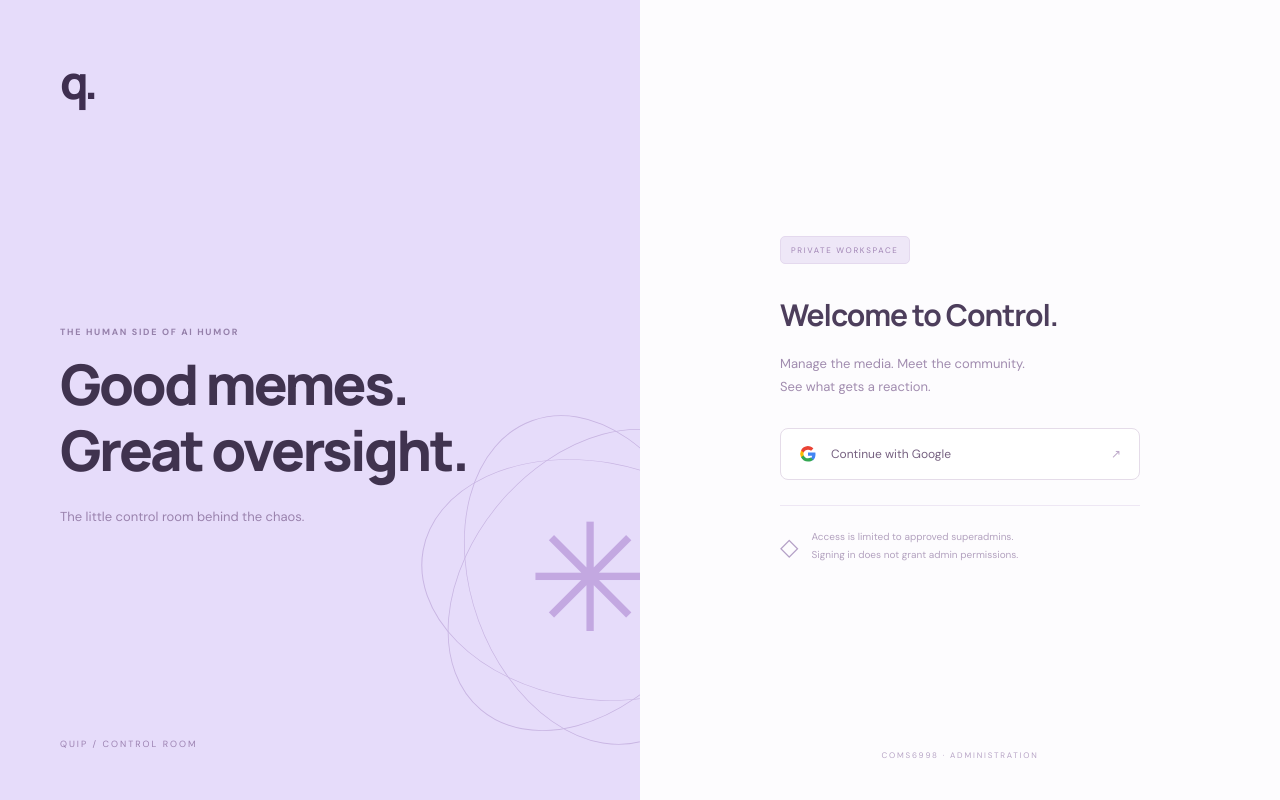
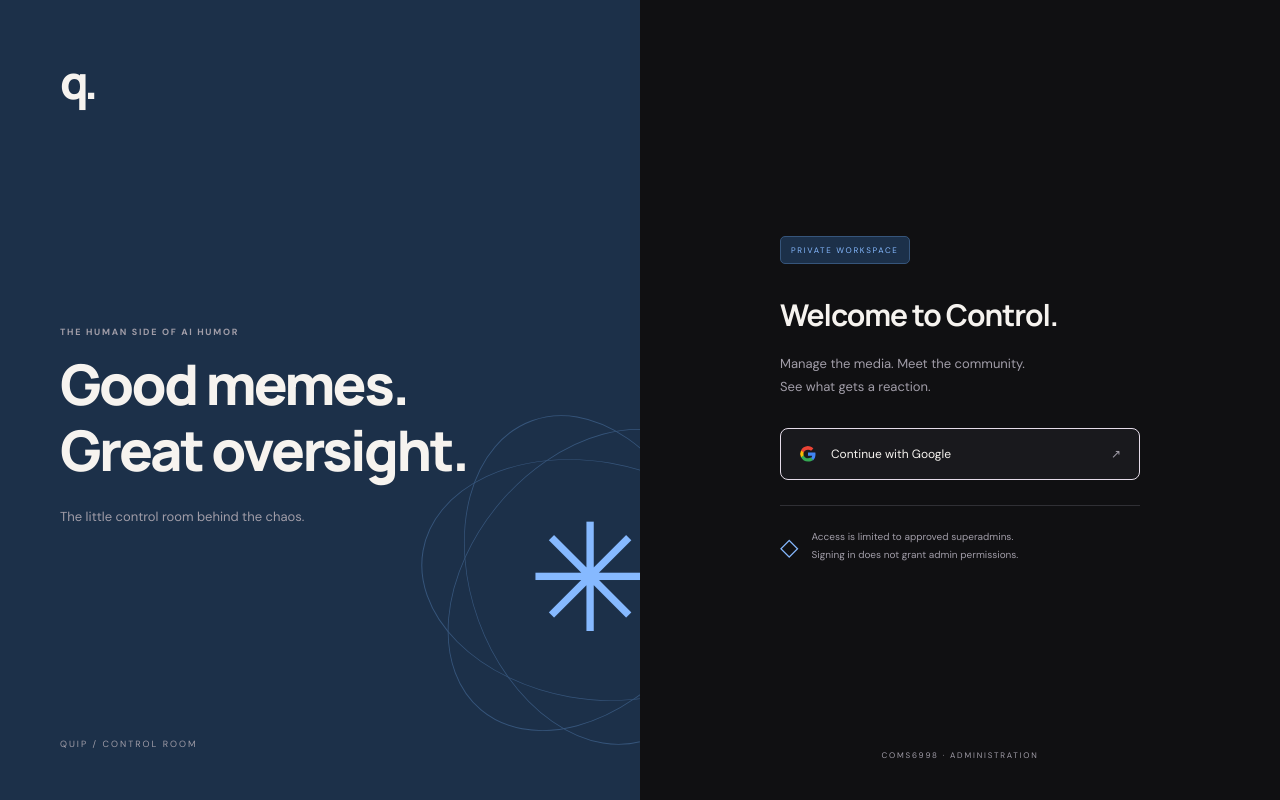
Before and after one commit to LKRamen/COMS6998_admin, a Next.js app: page /login in a window 1280 px wide. Built offline with nearby package versions, Linux system fonts and the light colour scheme.

Commit message:
Align Quip admin branding and verify Week 6 access and CRUD

```diff
--- a/app/layout.tsx
+++ b/app/layout.tsx
@@ -1,5 +1,6 @@
 import type { Metadata } from "next";
 import "./globals.css";
+import "./quip-theme.css";
 export const metadata: Metadata = {
   title: { default: "Quip Control", template: "%s · Quip Control" },
   description: "Private administration for the Quip community",
--- /dev/null
+++ b/app/quip-theme.css
@@ -0,0 +1,62 @@
+/* Quip Control uses the consumer app's charcoal, blue and mint palette. */
+:root {
+  color-scheme: dark;
+  --bg: #101012;
+  --surface: #19191d;
+  --raised: #222227;
+  --ink: #f6f3ef;
+  --muted: #a19da8;
+  --line: #303035;
+  --purple: #86b9ff;
+  --soft: #1c3049;
+  --lime: #9fe3ba;
+}
+.sidebar { background: #141416; border-right: 1px solid var(--line); color: var(--muted); }
+.topbar, .panel, .stat, .media-card, .search, .confirm-dialog,
+.button, .google-button, .pagination a { background: var(--surface); color: var(--ink); }
+.login-panel { background: var(--bg); }
+.login-art, .spotlight, .create-note { background: var(--soft); color: var(--ink); }
+.brand-mark, .primary { background: var(--purple); color: var(--bg); border-color: var(--purple); box-shadow: none; }
+.primary:hover { background: #a6ceff; border-color: #a6ceff; }
+nav a:hover, .media-image, .mini-meter, th, .provenance,
+.upload-field, .search button, .stat > div span { background: var(--raised); }
+nav .nav-active, .account-icon, .avatar, .badge.purple,
+.pill, .upload-field input::file-selector-button { background: var(--soft); color: var(--purple); border-color: #36557b; }
+nav i, .purple, .bar-pair i, .mini-meter span, .audit-dot { background: var(--purple); }
+.lime, .bar-pair i + i, .live-dot, .secure i { background: var(--lime); }
+.bar-chart { background: repeating-linear-gradient(to top, transparent 0, transparent 39px, var(--line) 40px); }
+.editor input, .editor textarea, .editor select, .confirm-dialog input,
+.upload-field input { background: var(--bg); color: var(--ink); border-color: var(--line); }
+.upload-field { border-color: #52677e; }
+.editor input::placeholder, .editor textarea::placeholder, .search input::placeholder { color: var(--muted); opacity: 1; }
+h1, h2, h3, td, td b, .wordmark, .login-art h1, .login-card h2,
+.media-content h2, .audit-list b, .style-row b, .spotlight h2,
+.collection-meta b, .provenance b, .chart-bottom b { color: var(--ink); }
+.eyebrow, .side-label, .brand small, .topbar, .topbar b, .secure,
+.overview-note, .stat > div, .stat small, .subtle, .chart-legend,
+.chart-day small, .chart-bottom, .panel-description, .leader-row .rank,
+.leader-row small, .style-row small, .style-row > b, .audit-list small,
+.audit-list b, .search > span, .search a, th, .member small, .table-bio,
+.record-id, .pagination, .collection-note, .collection-meta span,
+.media-content p, .media-footer, .media-footer > span > span,
+.empty p, .empty > span, .editor label, .editor small, .confirm-dialog label,
+.provenance p, .provenance small, .candidate small, .create-note p,
+.danger-zone p, .confirm-dialog p, .login-art .eyebrow, .login-art p,
+.login-art > small, .login-card > p, .login-note p, .login-panel > small,
+.google-button > span, .mobile-signout button, footer, .block { color: var(--muted); }
+.overview-note a, .text-link, .media-style, .media-footer b,
+.empty a, .text-button, .caption-cell a:hover, .search button,
+.spotlight .eyebrow, .spotlight a, .working, .login-note > span { color: var(--purple); }
+.badge { background: var(--raised); color: var(--muted); }
+.badge.green, .success-box { background: #193326; color: var(--lime); border-color: #315c42; }
+.badge.red, .danger, .error-box { background: #381e23; color: #ffb6bd; border-color: #69333e; }
+.danger-zone h3 { color: #ffb6bd; }
+.leader-row, td, .candidate, .login-note, .spotlight a, footer { border-color: var(--line); }
+.media-card:hover { border-color: #52677e; box-shadow: 0 8px 28px #0003; }
+.spotlight-number span { background: var(--raised); border-color: #36557b; color: var(--purple); }
+.spotlight-ring, .art-orbits i { border-color: #36557b; }
+.art-orbits b, .wordmark span, .brand-mark span, .note-star { color: var(--purple); }
+.spinner { border-color: #36557b; border-top-color: var(--purple); }
+a:focus-visible, button:focus-visible, input:focus-visible,
+textarea:focus-visible, select:focus-visible { outline-color: var(--purple); }
+@media (max-width: 850px) { .sidebar { border-bottom: 1px solid var(--line); } }
```
Also changed, not shown: 4 other files (tests, documents, lock files or other folders).
